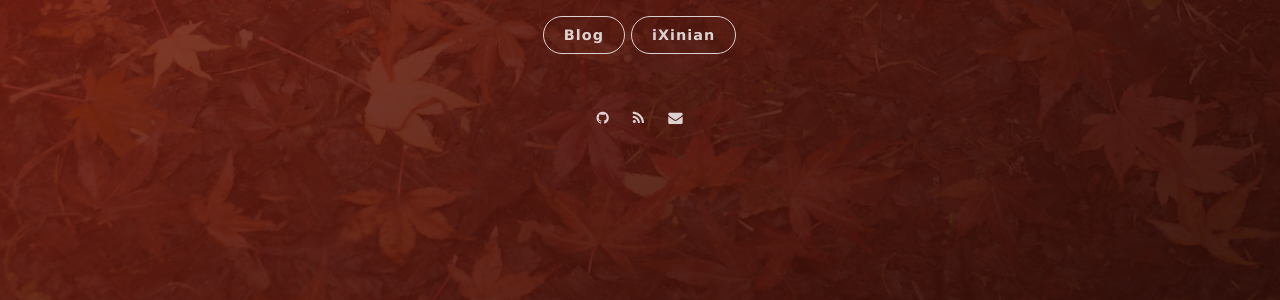
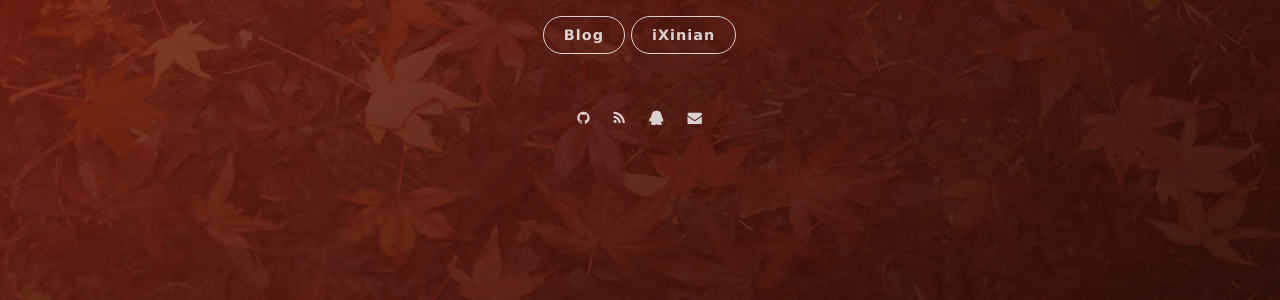
Before and after one commit to 7emotions/paradise.github.io, a Jekyll site: the page built from index.html, in a window 1280 px wide. Shown: the part 522-822 px from the top of the page. Built offline with Jekyll 4.4.1, drawn with Linux system fonts in a browser that asks for light colours; nearby versions of some CDN libraries; the list of posts is cut into pages by our own code.

Commit message:
update social

```diff
--- a/_config.yml
+++ b/_config.yml
@@ -42,6 +42,7 @@ social:
     # twitter: onevcat
     # gplus: 107108267983477358170
     mail: paradise_c@qq.com
+    qq: 3393103594
 
 # Google Analytics
 ga:
--- a/_includes/social.html
+++ b/_includes/social.html
@@ -49,6 +49,16 @@
     </a>
   </li>
 
+  {% if site.social.qq %}
+  <!-- QQ -->
+  <li class="navigation__item">
+    <a href="http://wpa.qq.com/msgrd?v=3&uin=@{{site.social.qq}}&site=qq&menu=yes" title="@{{site.social.qq}} 的 QQ" target="_blank">
+      <i class='social fa fa-qq'></i>
+      <span class="label">QQ</span>
+    </a>
+  </li>
+  {% endif %}
+
   {% if site.social.mail %}
   <!-- Email -->
   <li class="navigation__item">
```
